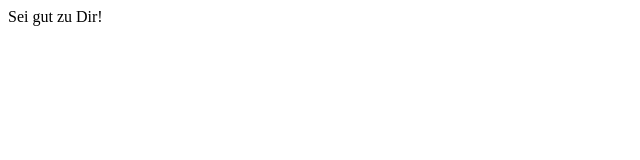
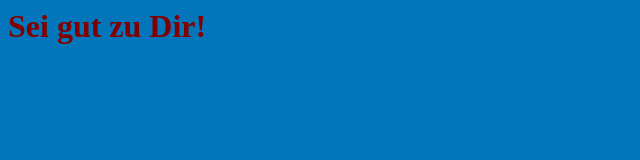
Before and after one commit to belaamdraht/belaamdraht.github.io, a plain HTML site: page work.html in a window 1280 px wide. Shown: the whole page, without its empty margins (0-640 px from the left). Drawn offline with Linux system fonts and the light colour scheme.

Commit message:
Update work.html

```diff
--- a/work.html
+++ b/work.html
@@ -1,8 +1,17 @@
 <html>
 	<head>
+		<style>
+			body {
+				background-color: #0376BB;
+			}
+
+			h1 {
+				color: maroon;
+			}
+</style>
 		<title>Sei gut zu Dir!</title>
 	</head>
 	<body>
-		Sei gut zu Dir!
+		<h1>Sei gut zu Dir!</h1>
 	</body>
 </html>
```
